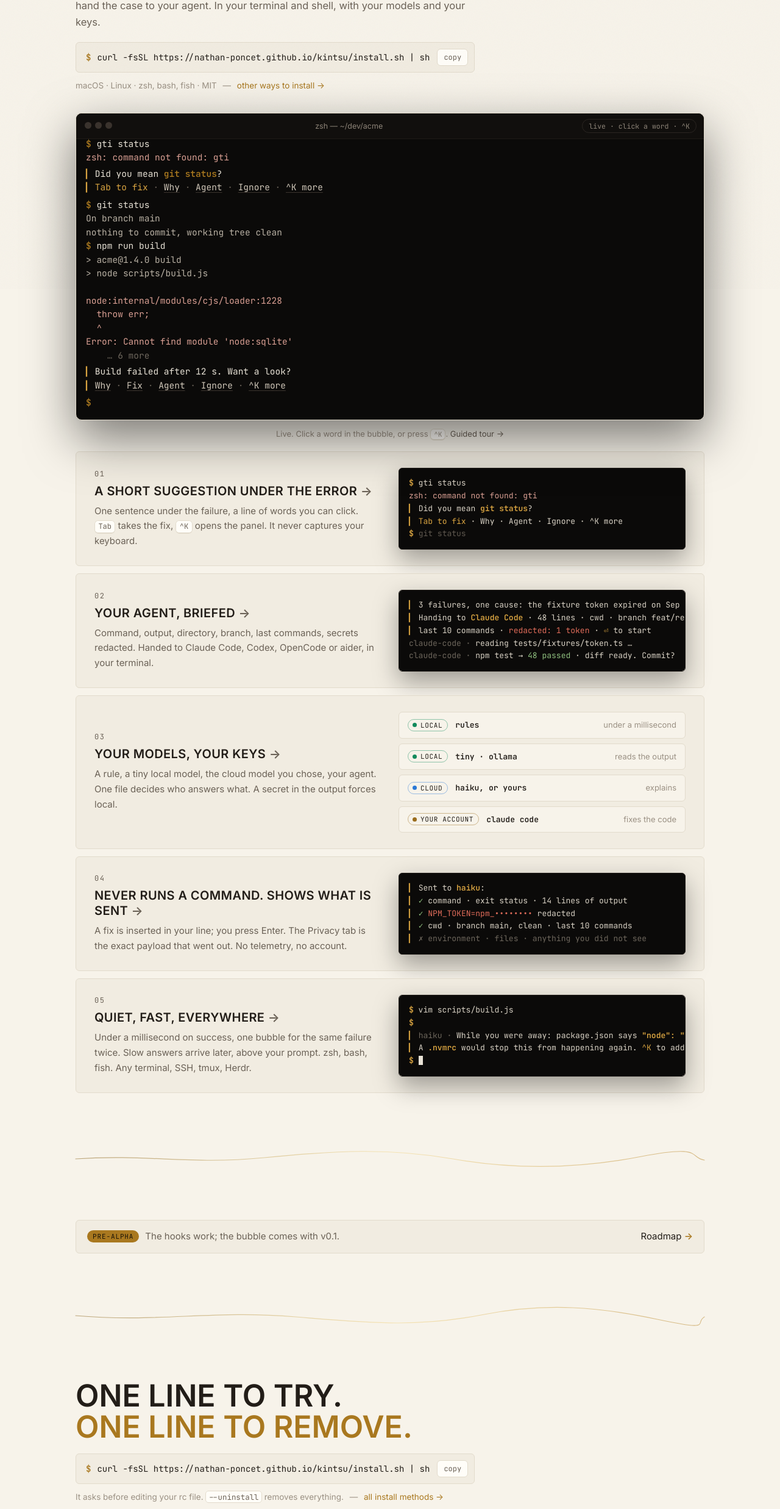
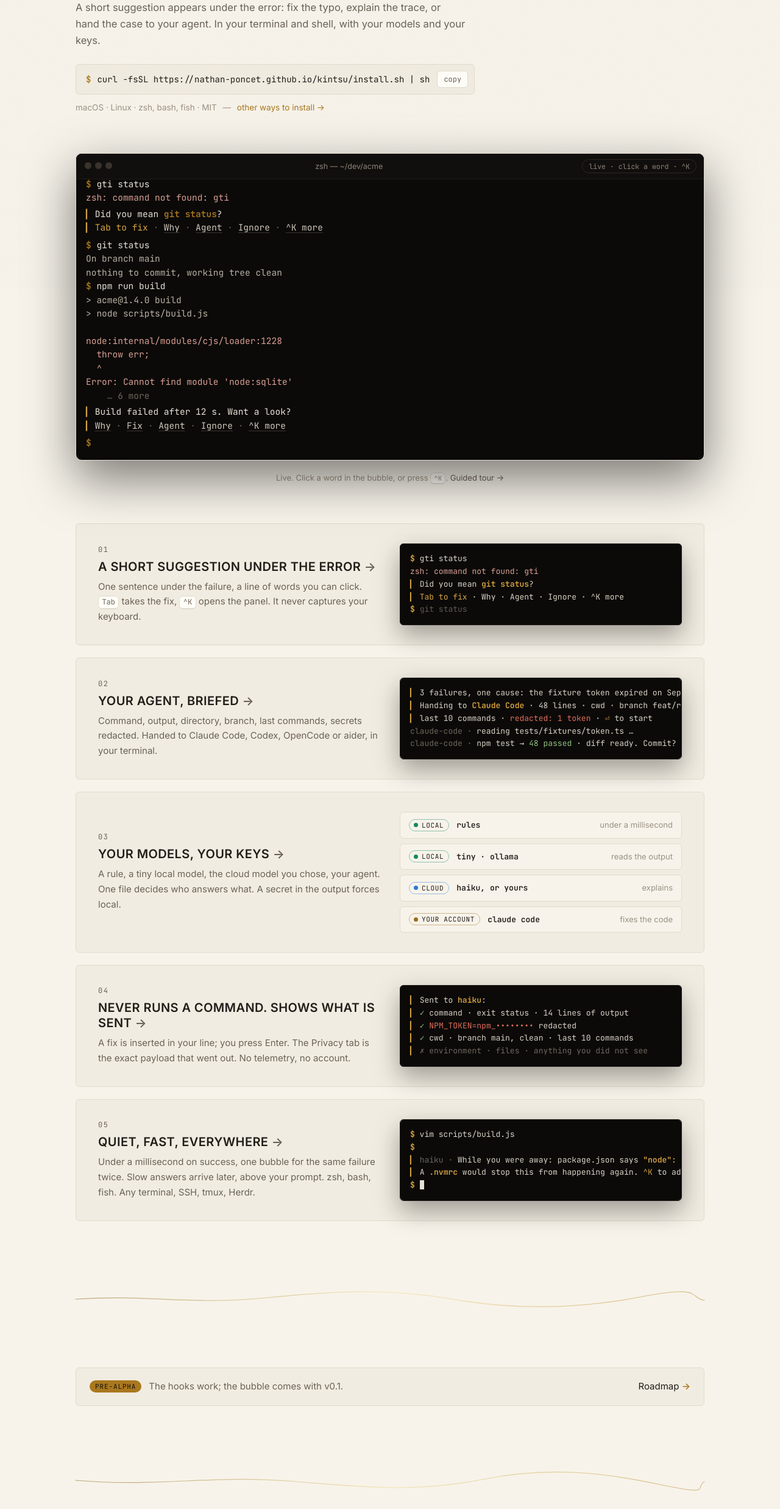
Before and after one commit to nathan-poncet/kintsu, a plain HTML site: page docs/index.html in a window 1280 px wide. Shown: the part 326-2800 px from the top of the page at 61% size. Drawn offline with Linux system fonts and the light colour scheme.

Commit message:
💄 Landing: more air around the terminal and between the blocks

```diff
--- a/docs/styles.css
+++ b/docs/styles.css
@@ -50,7 +50,7 @@
 .skip-link:focus { left: 8px; z-index: 10; }
 
 /* ── header ── */
-.top { max-width: var(--max); margin: 0 auto; padding: 14px 24px; display: flex; align-items: center; justify-content: space-between; gap: 16px; }
+.top { max-width: var(--max); margin: 0 auto; padding: 20px 24px; display: flex; align-items: center; justify-content: space-between; gap: 16px; }
 .brand { display: inline-flex; align-items: center; gap: 10px; text-decoration: none; font-weight: 600; font-size: 15px; letter-spacing: .12em; text-transform: uppercase; }
 .top nav { display: flex; gap: 18px; font-size: 14.5px; flex-wrap: wrap; justify-content: flex-end; }
 .top nav a { color: var(--muted); text-decoration: none; }
@@ -63,7 +63,7 @@
 
 /* ── hero: text left, one command ── */
 main { max-width: var(--max); margin: 0 auto; padding: 0 24px 72px; }
-section.hero { text-align: left; padding: 22px 0 0; max-width: 900px; position: relative; }
+section.hero { text-align: left; padding: 40px 0 0; max-width: 900px; position: relative; }
 body.landing { background-image: none; }
 @keyframes draw { to { stroke-dashoffset: 0; } }
 main { position: relative; }
@@ -71,7 +71,7 @@
 .eyebrow s { display: inline-block; width: 18px; height: 2px; background: var(--gold); margin-right: 12px; text-decoration: none; }
 .hero h1 { font-size: clamp(36px, 5.4vw, 66px); line-height: 1.02; margin: 12px 0 18px; letter-spacing: -.005em; text-transform: uppercase; text-wrap: balance; }
 .hero h1 em, .end h2 em, .doc-head h1 em { font-style: normal; color: var(--gold); }
-.hero .sub { max-width: 640px; margin: 0 0 18px; font-size: 16.5px; color: var(--muted); }
+.hero .sub { max-width: 640px; margin: 0 0 24px; font-size: 16.5px; color: var(--muted); }
 .oneliner { display: inline-flex; align-items: center; gap: 12px; max-width: 100%; padding: 10px 10px 10px 16px; border: 1px solid var(--line); border-radius: var(--radius); background: var(--bg-2); font: 14px var(--mono); }
 .oneliner code b { color: var(--gold); font-weight: 600; margin-right: 10px; }
 .oneliner code { overflow-x: auto; white-space: nowrap; color: var(--text); }
@@ -85,13 +85,13 @@
 .btn { display: inline-flex; align-items: center; gap: 8px; padding: 10px 16px; border-radius: var(--radius); text-decoration: none; font-weight: 600; font-size: 14.5px; border: 1px solid var(--line); background: var(--surface); color: var(--text); cursor: pointer; font-family: inherit; }
 .btn.ghost:hover { background: var(--gold); border-color: var(--gold); color: #1a1408; }
 .tour { padding: 26px 0 0; }
-.mock { padding: 34px 0 0; }
+.mock { padding: 64px 0 0; }
 .mock-player .terminal { box-shadow: 0 30px 80px rgba(0,0,0,.5); }
 .mock-player .terminal { font-size: 14.5px; }
 .mock-player .screen { height: 460px; }
 .badge.static { cursor: default; color: #8d8478; }
 .badge.static:hover { border-color: #2a2521; color: #8d8478; }
-.mock-hint { margin: 12px 0 0; font-size: 13px; color: var(--dim); text-align: center; }
+.mock-hint { margin: 18px 0 0; font-size: 13px; color: var(--dim); text-align: center; }
 .mock-hint a { color: var(--muted); text-decoration: none; }
 .mock-hint a:hover { color: var(--text); }
 .player-note { margin: 14px auto 0; max-width: 780px; color: var(--dim); font-size: 13.5px; text-align: center; }
@@ -193,12 +193,12 @@
 .chips tr:last-child th, .chips tr:last-child td { border-bottom: 0; }
 
 /* five things */
-.why { padding: 18px 0 0; }
-.features { list-style: none; margin: 0; padding: 0; display: grid; gap: 12px; }
+.why { padding: 64px 0 0; }
+.features { list-style: none; margin: 0; padding: 0; display: grid; gap: 20px; }
 .feature { border: 1px solid var(--line); border-radius: var(--radius); background: var(--bg-2); transition: border-color .15s; }
-@media (max-width: 860px) { .feature-link { grid-template-columns: 1fr; gap: 14px; padding: 20px; } }
+@media (max-width: 860px) { .feature-link { grid-template-columns: 1fr; gap: 16px; padding: 24px; } }
 .fnum { display: block; margin-bottom: 8px; font: 12px var(--mono); letter-spacing: .12em; color: var(--muted); }
-.feature-link { display: grid; grid-template-columns: minmax(0, 1fr) minmax(300px, 1fr); gap: 28px; align-items: center; padding: 26px 30px; color: inherit; text-decoration: none; }
+.feature-link { display: grid; grid-template-columns: minmax(0, 1fr) minmax(300px, 1fr); gap: 32px; align-items: center; padding: 32px 36px; color: inherit; text-decoration: none; }
 .feature:hover, .feature:focus-within { border-color: var(--line); background: color-mix(in srgb, var(--gold) 4%, var(--bg-2)); }
 .feature h2 { font-size: clamp(17px, 1.6vw, 20px); line-height: 1.25; margin-bottom: 8px; letter-spacing: .02em; text-transform: uppercase; }
 .feature .arrow { color: var(--muted); transition: color .15s, transform .15s; display: inline-block; }
@@ -214,14 +214,14 @@
 .brains > div { display: grid; grid-template-columns: auto 1fr auto; gap: 12px; align-items: center; padding: 10px 14px; border: 1px solid var(--line); border-radius: var(--radius); background: var(--bg); font-size: 14px; }
 .brains b { font-weight: 600; font-family: var(--mono); font-size: 13px; }
 .brains .d { font-size: 13px; }
-.band { padding: 84px 0 0; }
-.band p { margin: 0; padding: 14px 18px; border: 1px solid var(--line); border-radius: var(--radius); background: var(--bg-2); color: var(--muted); font-size: 15px; display: flex; flex-wrap: wrap; align-items: center; gap: 10px; }
+.band { padding: 96px 0 0; }
+.band p { margin: 0; padding: 18px 22px; border: 1px solid var(--line); border-radius: var(--radius); background: var(--bg-2); color: var(--muted); font-size: 15px; display: flex; flex-wrap: wrap; align-items: center; gap: 12px; }
 .band .pill { font: 11px var(--mono); letter-spacing: .08em; text-transform: uppercase; color: #1a1408; background: var(--gold); border-radius: 999px; padding: 3px 9px; }
 .band a { color: var(--text); text-decoration: none; margin-left: auto; }
 .band a b { color: var(--gold); font-weight: 600; }
 .band a:hover { color: var(--gold); }
 .band a:hover { color: var(--gold-2); }
-.end { padding: 84px 0 56px; max-width: 900px; }
+.end { padding: 96px 0 80px; max-width: 900px; }
 .end h2 { font-size: clamp(30px, 4.2vw, 50px); line-height: 1.02; letter-spacing: 0; text-transform: uppercase; margin-bottom: 18px; }
 
 /* docs hub */
@@ -352,7 +352,7 @@
 
 /* separators: a crack filled with gold, drawn once when the page loads */
 .defs { position: absolute; width: 0; height: 0; }
-.seam-sep { display: block; width: 100%; height: 40px; margin: 84px 0 0; overflow: visible; }
+.seam-sep { display: block; width: 100%; height: 40px; margin: 104px 0 0; overflow: visible; }
 .seam-sep path { fill: none; stroke: url(#seam-gold); stroke-width: 1.2; stroke-linecap: round; stroke-dasharray: 1; stroke-dashoffset: 1; opacity: .55; animation: draw 2.2s cubic-bezier(.3,.7,.2,1) var(--d, 0s) forwards; }
 @keyframes draw { to { stroke-dashoffset: 0; } }
 @media (prefers-reduced-motion: reduce) { .seam-sep path { animation: none; stroke-dashoffset: 0; } }
```
